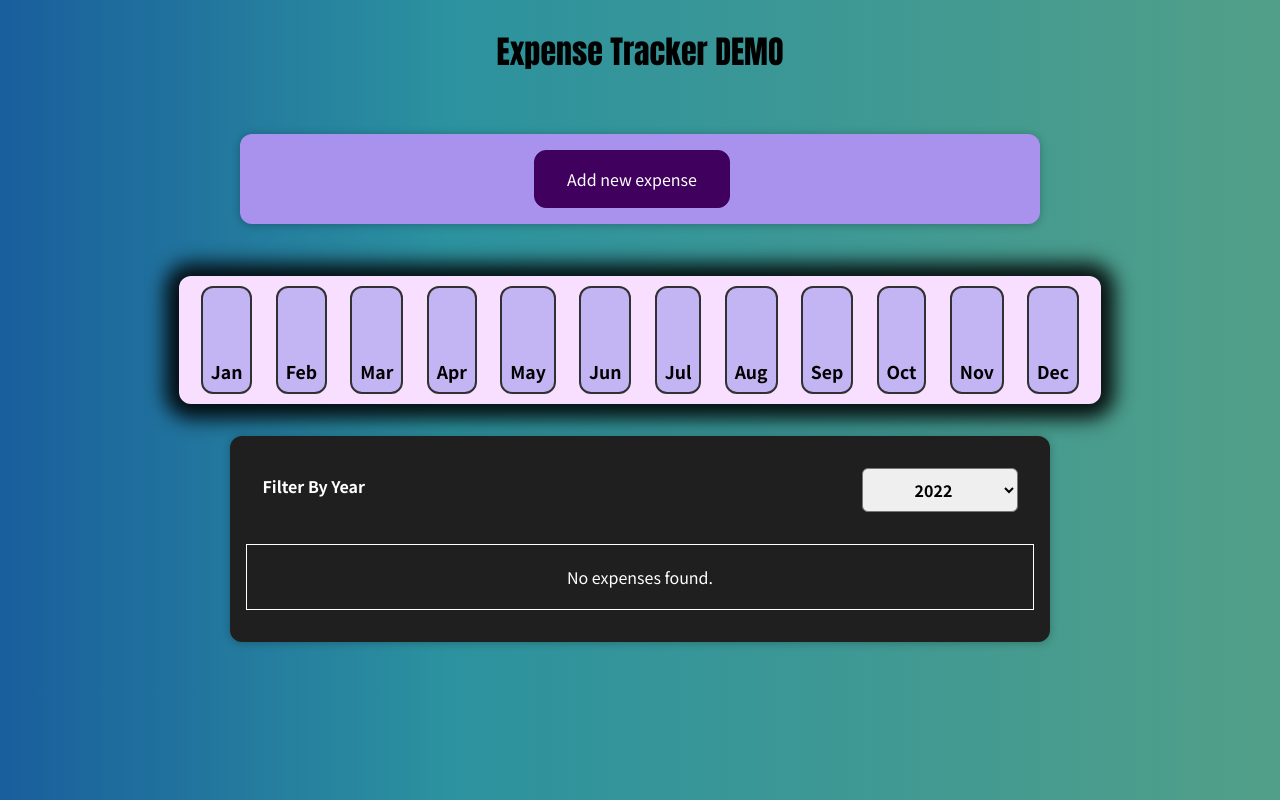
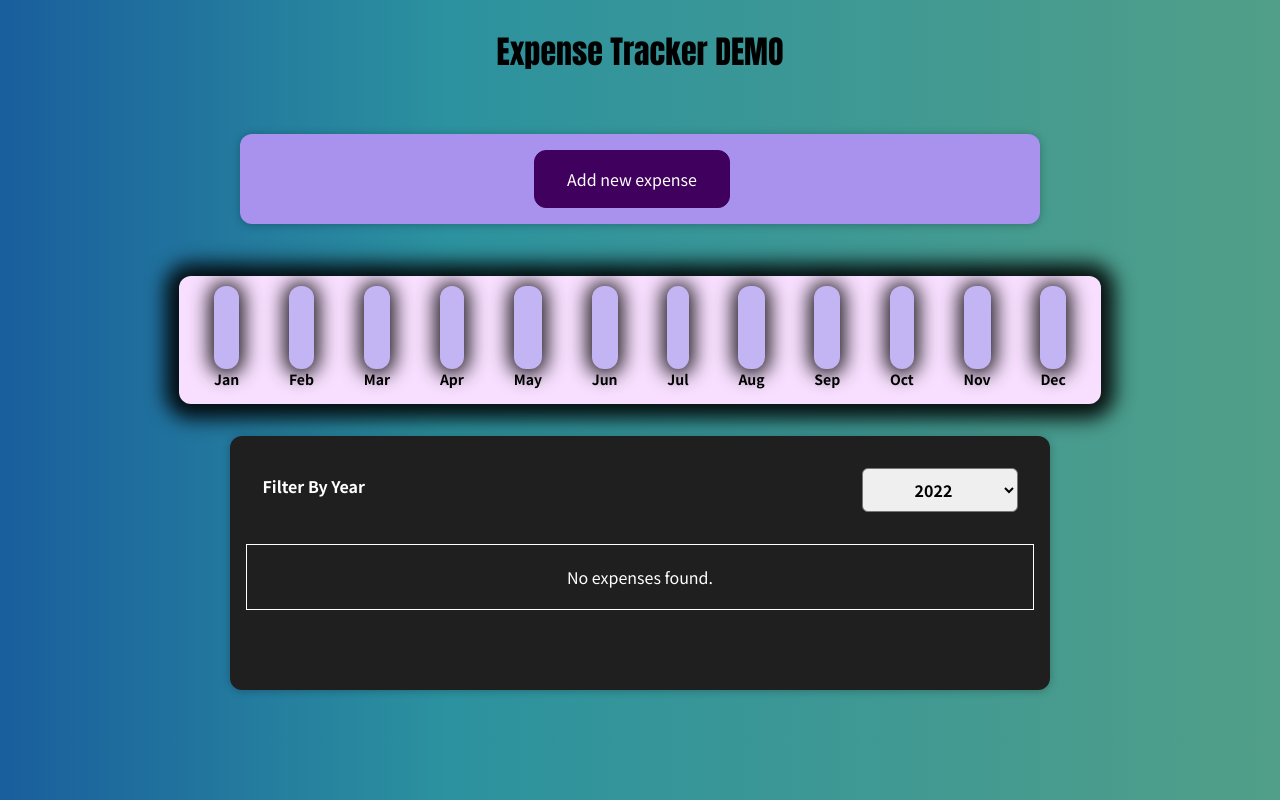
Before and after one commit to DiyanPv/React-Demos, a React (Create React App) app in the folder my-app/: page / in a window 1280 px wide. Built offline with nearby package versions, Linux system fonts and the light colour scheme.

Commit message:
Finishing Touches, added ChartBar Filler

```diff
--- a/my-app/src/components/Chart/Chart.css
+++ b/my-app/src/components/Chart/Chart.css
@@ -9,4 +9,5 @@
   box-shadow: 0px 1px 19px 14px rgba(0, 0, 0, 0.89);
   width: 90%;
   align-items: center;
+
 }
--- a/my-app/src/components/Chart/ChartBar.js
+++ b/my-app/src/components/Chart/ChartBar.js
@@ -2,16 +2,22 @@ import "./Chartbar.css";
 
 const ChartBar = ({ value, maxValue, label }) => {
   let barfillHeight = `0%`;
+  let maxVal = Number(maxValue);
+  let val = Number(value);
 
-  if (maxValue > 0) {
-    barfillHeight = Math.round(value / maxValue) * 100 + `%`;
+  if (maxVal > 0) {
+    barfillHeight = Math.round((val / maxVal) * 100);
   }
+  // console.log(barfillHeight)
   return (
     <div className="chart-bar">
       <div className="chart-bar__inner">
-        <div className="chart-bar__fill"></div>
-        <div className="chart-bar__label">{label}</div>
+        <div
+          className="chart-bar__fill"
+          style={{ height: barfillHeight + `%` }}
+        ></div>
       </div>
+      <div className="chart-bar__label">{label}</div>
     </div>
   );
 };
--- a/my-app/src/components/Chart/Chartbar.css
+++ b/my-app/src/components/Chart/Chartbar.css
@@ -1,31 +1,34 @@
+
+
 .chart-bar {
   height: 100%;
   display: flex;
   flex-direction: column;
   align-items: center;
-
 }
 
 .chart-bar__inner {
   height: 100%;
   width: 100%;
-  border: 2px solid #313131;
+  box-shadow: 0px 1px 19px 5px rgba(0, 0, 0, 0.89);
   border-radius: 12px;
   background-color: #c3b4f3;
+  overflow: hidden;
   display: flex;
   flex-direction: column;
   justify-content: flex-end;
-  padding: 8px;
 }
 
 .chart-bar__fill {
   background-color: #4826b9;
   width: 100%;
-  transition: all 0.3s ease-out;
+  transition: all 0.8s ease-out;
 }
 
 .chart-bar__label {
   font-weight: bold;
-  font-size: 1.1rem;
+  font-size: 0.5rem;
   text-align: center;
+  font-size: 14px;
+  padding-bottom: 5px;
 }
--- a/my-app/src/components/Chart/FinalChartComponent.js
+++ b/my-app/src/components/Chart/FinalChartComponent.js
@@ -1,6 +1,6 @@
 import Chart from "./Chart";
 
-const ExpensesChart = () => {
+const ExpensesChart = ({ filteredArr }) => {
   let monthsArray = [
     { label: `Jan`, value: 0, id: "0000" + Math.random() + Math.random() },
     { label: `Feb`, value: 0, id: "0000" + Math.random() + Math.random() },
@@ -15,6 +15,10 @@ const ExpensesChart = () => {
     { label: `Nov`, value: 0, id: "0000" + Math.random() + Math.random() },
     { label: `Dec`, value: 0, id: "0000" + Math.random() + Math.random() },
   ];
+  for (let line of filteredArr) {
+const date = line.date.getMonth()
+monthsArray[date].value +=  line.price;
+  }
 
   return <Chart dataPoints={monthsArray} />;
 };
--- a/my-app/src/components/Expenses/DemoExpense.css
+++ b/my-app/src/components/Expenses/DemoExpense.css
@@ -9,6 +9,7 @@
   max-width: 95%;
   border-radius: 12px;
   box-shadow: 0 1px 8px rgba(0, 0, 0, 0.25);
+  padding-bottom: 4rem;
 }
 
 p {
--- a/my-app/src/components/Expenses/DemoExpense.js
+++ b/my-app/src/components/Expenses/DemoExpense.js
@@ -10,6 +10,7 @@ function DemoExpense(props) {
   const filteredArr = props.items.filter(
     (el) => el.date.getFullYear() === Number(year)
   );
+
 
   const filterChangeHandler = (selectedYear) => {
     setYear(selectedYear);
@@ -28,7 +29,7 @@ function DemoExpense(props) {
   }
   return (
     <div className="filteredExpenses__and__sortbymonth">
-      <ExpensesChart></ExpensesChart>
+      <ExpensesChart filteredArr={filteredArr}></ExpensesChart>
       <div className="expenses">
         <ExpenseFilter selected={year} onChangeFilter={filterChangeHandler} />
 
--- a/my-app/src/components/NewExpenseInput/ExpenseForm.js
+++ b/my-app/src/components/NewExpenseInput/ExpenseForm.js
@@ -40,7 +40,7 @@ const ExpenseForm = ({ onSaveData, setIsVisible, isVisible }) => {
 
       onSaveData(expenseData, false);
       setIsVisible(false);
-      console.log(isVisible);
+
     }
   };
   if (isVisible) {
```
Also changed, not shown: my-app/src/components/Chart/Chart.js (+16 -5 lines), 1 other file (tests, documents, lock files or other folders).
